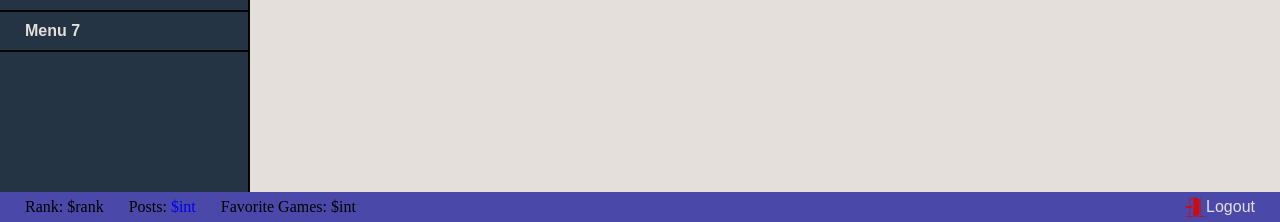
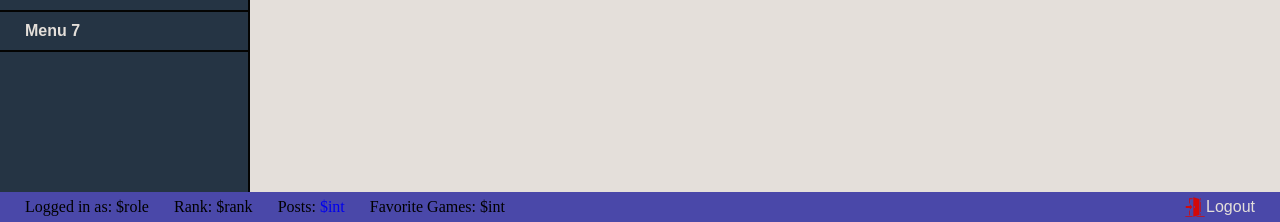
Before and after one commit to izzywest/FSWD40-Project03-findmygame.today, a PHP site: page /dashboard/index.php in a window 1280 px wide. Shown: the part 578-800 px from the top of the page. Run offline with PHP 8.4, Linux system fonts and the light colour scheme; some web fonts are replaced.

Commit message:
added status

```diff
--- a/dashboard/inc/footer.php
+++ b/dashboard/inc/footer.php
@@ -1,10 +1,10 @@
     </main>
     <footer>
         <ul class="status-bar">
+            <li>Logged in as: $role</li>
             <li>Rank: $rank</li>
             <li>Posts: <a href="posts.php">$int</a></li>
             <li>Favorite Games: $int</li>
-            <li></li>
         </ul>
         <div class="logout-container">
             <span class="icon-small"><?php echo file_get_contents("../img/icons/exit-door.svg"); ?></span>
```
